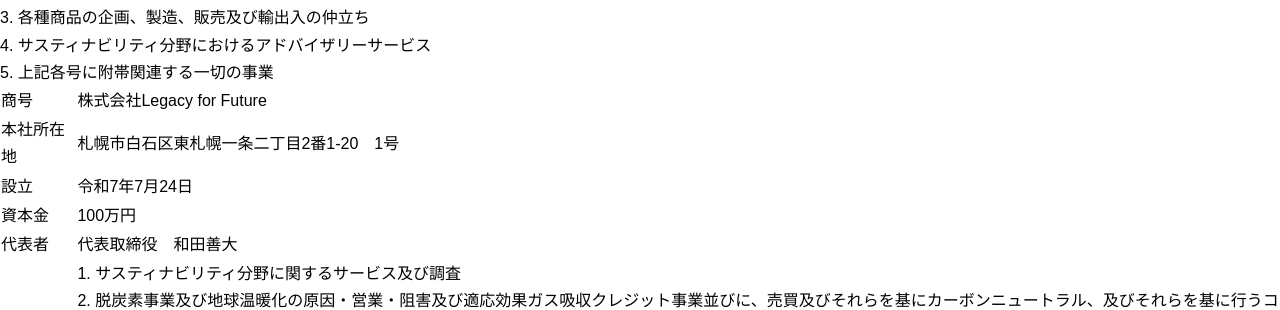
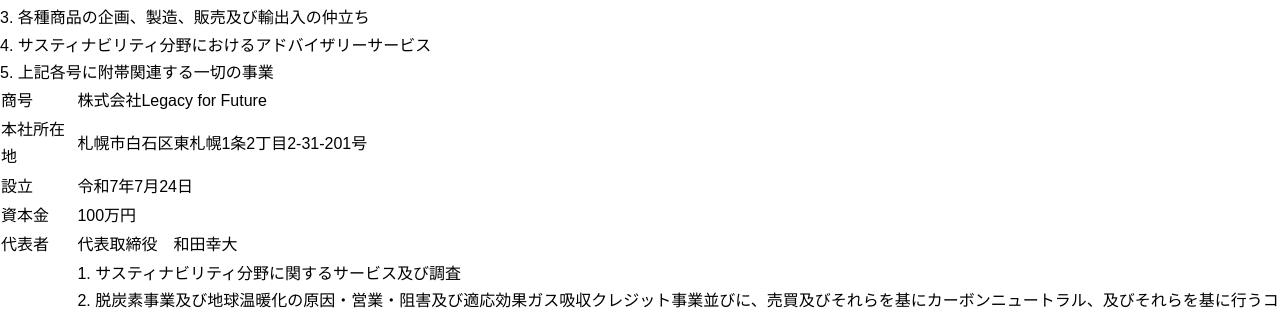
Before and after one commit to ryosuke-kubota/legacy-for-future, a React (Vite) app: page / in a window 1280 px wide. Shown: the part 9106-9416 px from the top of the page. Built offline with nearby package versions, Linux system fonts and the light colour scheme; the HTML template or start-up script is replaced by a standard one.

Commit message:
fix company

```diff
--- a/src/components/CompanyProfile.jsx
+++ b/src/components/CompanyProfile.jsx
@@ -61,7 +61,7 @@
                     本社所在地
                   </td>
                   <td className="py-4 px-4 text-gray-800 text-sm sm:text-base">
-                    札幌市白石区東札幌一条二丁目2番1-20　1号
+                    札幌市白石区東札幌1条2丁目2-31-201号
                   </td>
                 </tr>
                 <tr>
@@ -85,7 +85,7 @@
                     代表者
                   </td>
                   <td className="py-4 px-4 text-gray-800 text-sm sm:text-base">
-                    代表取締役　和田善大
+                    代表取締役　和田幸大
                   </td>
                 </tr>
                 <tr>
```
